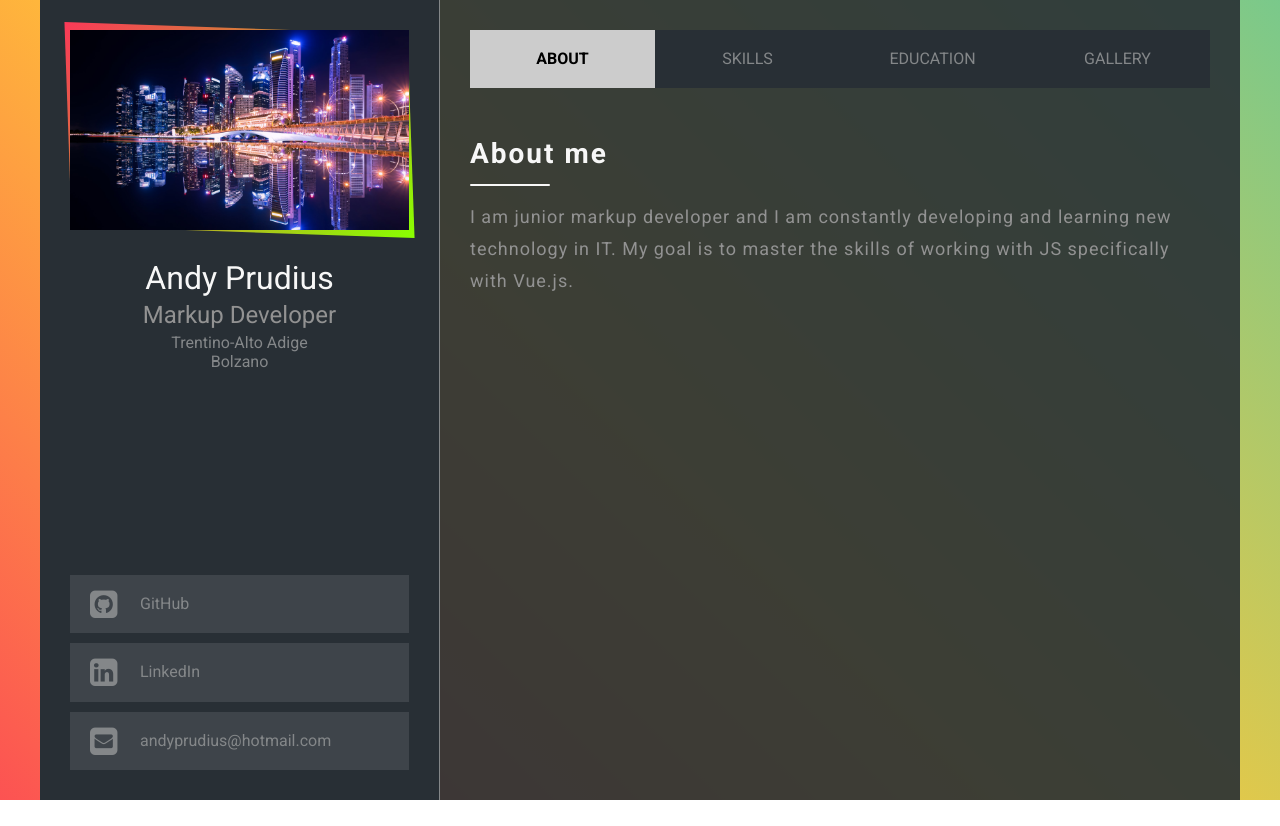
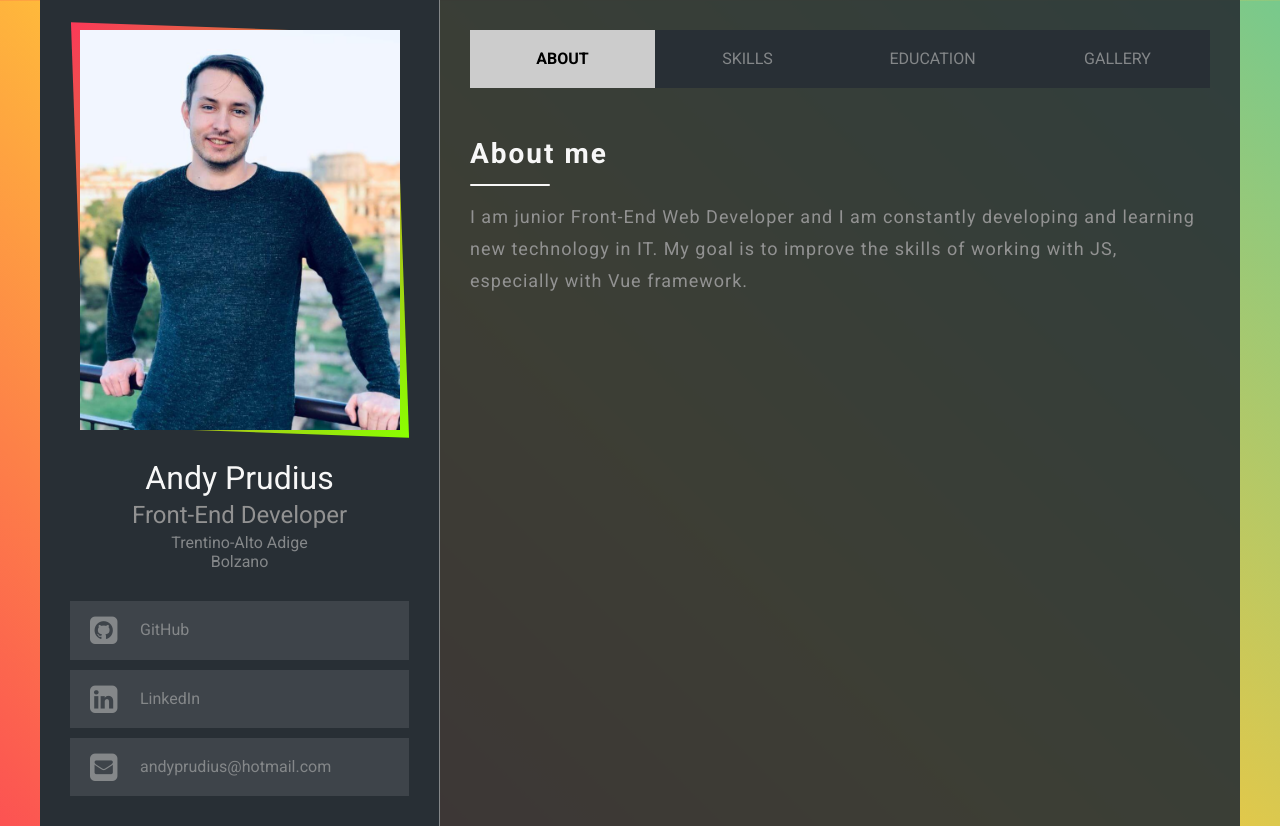
Before and after one commit to AndIReyf/cv, a website: page app/index.html in a window 1280 px wide. Before the commit the page ends 800 px from the top, so only its background shows below. Drawn offline with nearby package versions, Linux system fonts and the light colour scheme; files whose address does not match are found by name.

Commit message:
Added mini img

```diff
--- a/app/index.html
+++ b/app/index.html
@@ -7,7 +7,7 @@
   <meta http-equiv="X-UA-Compatible" content="ie=edge">
   <title>AndyPrudius</title>
 
-  <link rel="shortcut icon" href="images/avatar.jpg" type="image/x-icon">
+  <link rel="shortcut icon" href="images/vader.png" type="image/x-icon">
   <link rel="stylesheet" href="css/libs.min.css">
   <link rel="stylesheet" href="css/style.min.css">
 </head>
@@ -20,14 +20,14 @@
         <aside class="cv-aside">
           <div class="cv-aside__main">
             <div class="cv-aside__avatar">
-              <img src="images/avatar.jpg" alt="">
+              <img src="images/avatar.jpeg" alt="">
             </div>
             <div class="cv-aside__info">
               <div class="cv-aside__name">
                 Andy Prudius
               </div>
               <div class="cv-aside__prof">
-                Markup Developer
+                Front-End Developer
               </div>
               <div class="cv-aside__city">
                 Trentino-Alto Adige <br> Bolzano
@@ -67,9 +67,8 @@
                   About me
                 </div>
                 <div class="cv-info__about-text">
-                  I am junior markup developer and I am constantly developing and learning new technology in IT. My goal is
-                  to
-                  master the skills of working with JS specifically with Vue.js.
+                  I am junior Front-End Web Developer and I am constantly developing and learning new technology in IT.
+                  My goal is to improve the skills of working with JS, especially with Vue framework.
                 </div>
               </div>
             </div>
@@ -126,7 +125,7 @@
                   <a class="cv-info__gallery-link" href="#" target="_blank"></a>
                 </div>
                 <div class="cv-info__gallery-item small">
-                  <img src="images/avatar.jpg" alt="">
+                  <img src="images/item6.jpg" alt="">
                   <a class="cv-info__gallery-link" href="#" target="_blank"></a>
                 </div>
                 <div class="cv-info__gallery-item tall">
--- a/app/scss/_global.scss
+++ b/app/scss/_global.scss
@@ -14,6 +14,7 @@ $text-sm: #848789;
 html {
   box-sizing: border-box;
 }
+
 *,
 *::before,
 *::after {
@@ -21,13 +22,13 @@ html {
 }
 
 html,
-body{
+body {
   overflow-x: hidden;
-  height: 100%;
+  min-height: 100%;
   width: 100%;
 }
 
-body{
+body {
   @include gradient-bg;
   background-size: 500%;
   animation: anim-bg 120s linear infinite alternate;
@@ -36,11 +37,11 @@ body{
 }
 
 @keyframes anim-bg {
-  from{
+  from {
     background-position: left;
   }
 
-  to{
+  to {
     background-position: right;
   }
 }
@@ -58,12 +59,10 @@ a {
   color: #000;
 }
 
-.container{
+.container {
   position: relative;
   max-width: 1200px;
   margin: 0 auto;
-  flex: 1 0 100%;
-  width: 100%;
 
   @media(max-width: 1000px) {
     .container {
@@ -84,7 +83,7 @@ a {
   }
 }
 
-.title{
+.title {
   font-size: 28px;
   font-weight: 700;
   color: $text-lg;
--- a/app/scss/style.scss
+++ b/app/scss/style.scss
@@ -1,18 +1,8 @@
 @import 'global';
 @import 'fonts';
 
-.page {
-  display: flex;
-  flex-direction: column;
-  min-height: 100%;
-}
 
 .cv {
-  position: absolute;
-  height: 100%;
-  width: 100%;
-  left: 0;
-  top: 0;
   display: flex;
 
   @media (max-width: 1050px) {
@@ -32,18 +22,18 @@
       border-right: 1px solid transparent;
     }
 
-    @media (max-width: 720px){
+    @media (max-width: 720px) {
       flex-direction: column;
     }
 
-    @media (max-width: 400px){
+    @media (max-width: 400px) {
       padding: 15px;
     }
 
     &__main {
       flex: 1 1 100%;
 
-      @media (max-width: 1050px){
+      @media (max-width: 1050px) {
         flex: 0 0 50%;
         margin-right: 30px;
       }
@@ -55,22 +45,27 @@
     }
 
     &__avatar {
-      width: 100%;
-      height: 200px;
-      margin-bottom: 30px;
+      width: 320px;
+      height: 400px;
+      margin: 0 auto 30px auto;
       position: relative;
-      z-index: 2;
+      z-index: 1;
 
-      &::before{
+      @media (max-width: 400px) {
+        width: 270px;
+        height: 340px;
+      }
+
+      &::before {
         content: '';
         position: absolute;
         top: -2px;
         bottom: -2px;
         left: -2px;
         right: -2px;
-        transform: skew(2deg,2deg);
+        transform: skew(2deg, 2deg);
         background-image: linear-gradient(315deg, #89ff00, #fb3958);
-        z-index: -1;
+        z-index: -2;
       }
 
       img {
@@ -82,6 +77,7 @@
 
     &__info {
       text-align: center;
+      margin-bottom: 30px;
     }
 
     &__name {
@@ -252,23 +248,14 @@
       }
     }
 
-    &__tab-wrapper{
+    &__tab-wrapper {
       padding-top: 50px;
-      height: calc(100% - 60px);
-
-      #gallery{
-        height: 100%;
-      }
-
-      @media (max-width: 720px) {
-        height: auto;
-      }
     }
 
     // ======================================================About
 
-    &__about{
-      &-text{
+    &__about {
+      &-text {
         color: $text-md;
         font-size: 18px;
         line-height: 32px;
@@ -277,17 +264,19 @@
     }
 
     // ======================================================Skills
-    &__skill{
+    &__skill {
 
-      &-list{
-        li{
+      &-list {
+        li {
           color: $text-md;
           font-size: 18px;
+          line-height: 27px;
 
-          &+li{
+          &+li {
             margin-top: 15px;
           }
         }
+
         @media (max-width: 1050px) {
           text-align: center;
         }
@@ -299,25 +288,25 @@
     }
 
     // ======================================================Education
-    &__education{
-      &-uni{
+    &__education {
+      &-uni {
         font-size: 18px;
         font-weight: 700;
         color: $text-md;
         line-height: 34px;
 
-        span{
+        span {
           color: $text-sm;
           font-weight: 400;
         }
       }
 
-      &-field{
+      &-field {
         color: $text-sm;
         font-weight: 400;
         margin-bottom: 50px;
 
-        span{
+        span {
           font-size: 18px;
           font-weight: 700;
           color: $text-md;
@@ -326,23 +315,24 @@
         }
       }
 
-      &-language{
+      &-language {
         color: $text-md;
         font-size: 18px;
 
-        li{
-          &+li{
+        li {
+          &+li {
             margin-top: 10px;
           }
         }
       }
+
       @media (max-width: 1050px) {
         text-align: center;
       }
     }
 
     // ======================================================Gallery
-    &__gallery{
+    &__gallery {
       display: grid;
       grid-template-rows: repeat(6, 1fr);
       grid-template-columns: repeat(5, 1fr);
@@ -353,7 +343,7 @@
         grid-gap: 0px;
       }
 
-      &-item{
+      &-item {
         position: relative;
         background-color: $aside-bg;
         display: flex;
@@ -361,20 +351,20 @@
         align-items: center;
 
         &:hover,
-        &:focus{
-          .cv-info__gallery-link{
+        &:focus {
+          .cv-info__gallery-link {
             opacity: 1;
             visibility: visible;
           }
         }
 
-        img{
+        img {
           width: 100%;
           height: 100%;
           object-fit: cover;
         }
 
-        &.small{
+        &.small {
           grid-row: span 1;
           grid-column: span 1;
 
@@ -389,7 +379,7 @@
           }
         }
 
-        &.medium{
+        &.medium {
           grid-row: span 2;
           grid-column: span 2;
 
@@ -399,7 +389,7 @@
           }
         }
 
-        &.large{
+        &.large {
           grid-row: span 3;
           grid-column: span 3;
 
@@ -413,7 +403,7 @@
           }
         }
 
-        &.tall{
+        &.tall {
           grid-row: span 3;
           grid-column: span 2;
 
@@ -423,7 +413,7 @@
           }
         }
 
-        &.wide{
+        &.wide {
           grid-row: span 2;
           grid-column: span 3;
 
@@ -434,7 +424,7 @@
         }
       }
 
-      &-link{
+      &-link {
         position: absolute;
         width: 100%;
         height: 100%;
@@ -445,14 +435,14 @@
         opacity: 0;
         visibility: hidden;
 
-        &::before{
+        &::before {
           content: '\f06e';
           position: absolute;
           font-family: 'icomoon';
           font-size: 32px;
           left: 50%;
           top: 50%;
-          transform: translate(-50%,-50%);
+          transform: translate(-50%, -50%);
           color: $text-lg;
         }
       }
```
Also changed, not shown: app/css/style.min.css, app/images/avatar.jpeg (added), app/images/avatar.jpg (deleted), app/images/item1.jpg, app/images/item2.jpg, app/images/item3.jpg, app/images/item4.jpg, app/images/item5.jpg, app/images/item6.jpg (added), app/images/vader.png (added).
